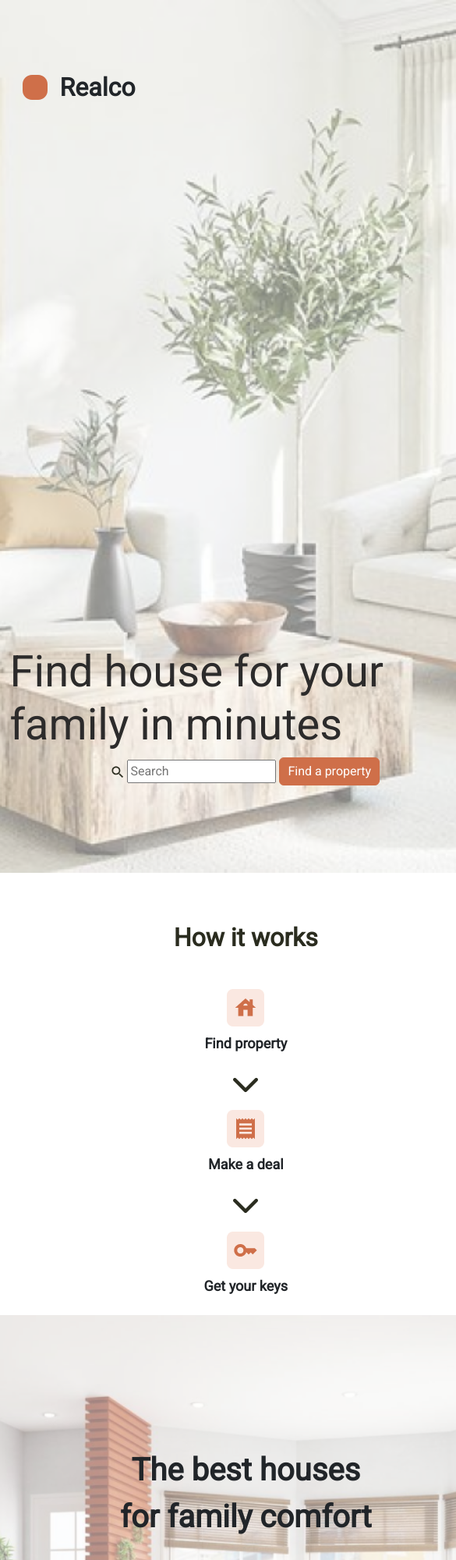
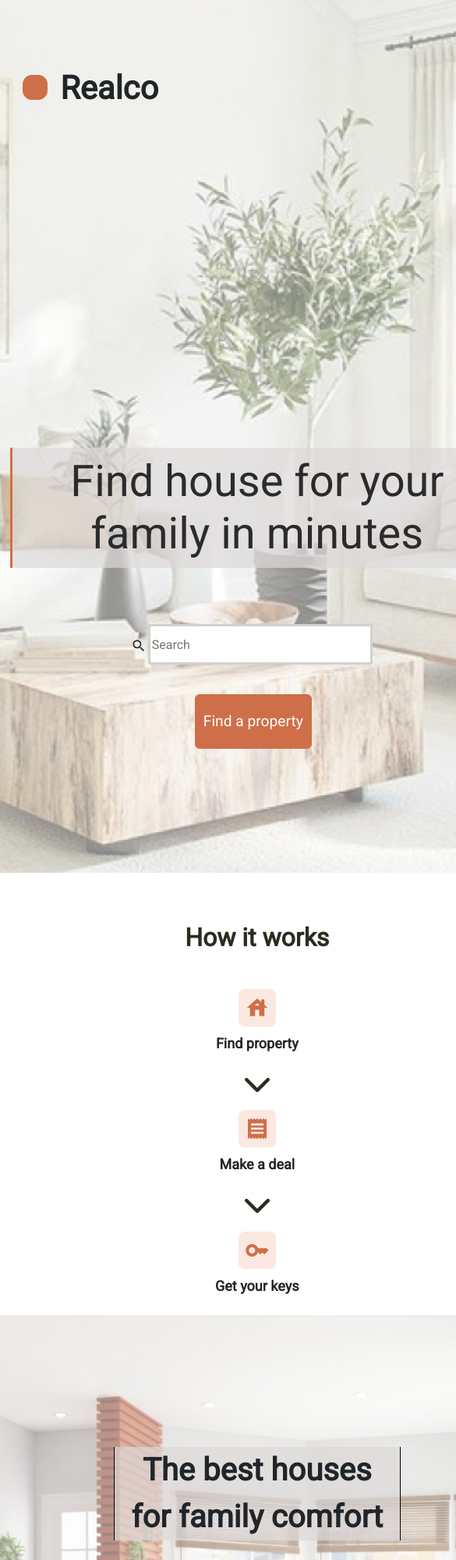
Before and after one commit to Helen1553/fe91_project1_group2, a plain HTML site: page index.html in a window 390 px wide. Shown: the top 2000 px of the page at 78% size, 585 px wide, since content can reach past the window. Drawn offline with nearby package versions, Linux system fonts and the light colour scheme; files whose address does not match are found by name.

Commit message:
Добавлен фон для заголовков + добавлено расположение кнопок header в столбик, а не в строку  в адаптиве на mobile

```diff
--- a/assets/styles/style.css
+++ b/assets/styles/style.css
@@ -1140,7 +1140,6 @@
                 grid-area: 2/3/3/4;
             }
 
-            /*вставить бургер меню!! в grid-area: 2/4/3/5;*/
             .burger-menu {
                 display: flex;
                 flex-direction: column;
@@ -1149,7 +1148,7 @@
                 height: 30px;
                 cursor: pointer;
                 position: absolute;
-                top: 10px;
+                top: 27px;
                 right: 20px; /* Перемещаем бургер-меню на правую сторону */
             }
 
@@ -1164,12 +1163,14 @@
                 position: absolute;
                 top: 50px;
                 right: 0;
+
                 background-color: white;
                 flex-direction: column;
-                width: 100%;
-                height: 100%;
+                width: fit-content;
+                height: fit-content;
                 text-align: right;
                 gap: 1rem;
+                border-radius: 5%;
             }
 
             #menu-toggle:checked ~ .nav_links {
@@ -1210,7 +1211,7 @@
                         .form_dream-place {
                             display: flex;
                             flex-direction: column;
-                            align-items: center;
+                            align-items: start;
                             margin-top: 3rem;
 
                             width: 20rem;
@@ -1225,6 +1226,10 @@
                                     height: 80%;
                                 }
                             }
+                        }
+
+                        .find-property{
+                            margin-left: 17px;
                         }
                     }
                     .grid-item-block1-stars-down {
@@ -1532,7 +1537,7 @@
                         width: 2rem;
                         height: 2rem;
 
-                        margin-top: 5.8rem;
+                        margin-top: 6.1rem;
                     }
 
                     .burger-menu .line {
@@ -1550,12 +1555,13 @@
 
                         position: absolute;
                         top: 50px;
-                        width: 40%;
+                        right: 0;
+                        width: fit-content;
                         gap: 2rem;
                         height: fit-content;
 
                         background-color: #fff;
-                        border-radius: 10%;
+                        border-radius: 5%;
                         color: #000000;
                     }
 
@@ -1583,31 +1589,61 @@
                         grid-area: 3/2/4/5;
                         display: flex;
                         justify-content: center;
-                        align-content: end;
+                        align-content: center;
                         flex-wrap: wrap;
+                        gap: 4rem;
 
                         .main-block1_text-title {
                             font-size: 3.5rem;
                             font-weight: 500;
                             line-height: 4.2rem;
+                            text-align: center;
+                            padding: 10px;
 
                             color: #2c2b2b;
-                        }
-                        .search-form {
-                            position: relative;
-                            display: inline-block;
-                        }
-
+
+                            background: rgba(220, 216, 216, 0.69);
+                            border-left: 3px solid #cf6f49;
+                            border-right: 3px solid #cf6f49;
+                        }
+
+                        .form_dream-place{
+                            display: flex;
+                            flex-direction: column;
+                            gap: 2rem;
+
+                            width: 20rem;
+                            height: 12rem;
+
+                            .search-form {
+                                width: 100%;
+                                height: 30%;
+
+                                input{
+                                    width: 90%;
+                                    height: 90%;
+
+                                    border: solid #d1d2cb;
+                                    border-radius: 2%;
+                                }
+                            }
+                        }
                         .find-property {
+                            width: 150px;
+                            height: 70px;
+                            margin-left: 5rem;
+
                             background-color: #cf6f49;
                             color: white;
-                            border: 0.0625rem solid #cf6f49;
-                            padding: 0.3125rem 0.625rem;
-                            border-radius: 0.375rem;
-                        }
-
-                        .search-f {
-                            padding-left: 1.5rem;
+                            border: 1px solid #cf6f49;
+
+                            border-radius: 6px;
+                            font-size: larger;
+                        }
+
+                        .find-property:hover {
+                            background-color: rgba(220, 216, 216, 0.69);
+                            border: 2px solid #cf6f49;
                         }
                     }
                 }
@@ -1707,10 +1743,18 @@
                                 }
 
                                 .grid-item_main-block2-The-best-title2 {
-                                    display: inline-flex;
+                                    display: flex;
+                                    justify-content: center;
                                     text-align: center;
+
+                                    width: 23rem;
+
                                     font-size: 2.5rem;
                                     font-weight: bold;
+
+                                    background: rgba(220, 216, 216, 0.69);
+                                    border-left: 1px solid #000000;
+                                    border-right: 1px solid #000000;
                                 }
 
                                 .grid-item_main-block2-The-best-desc {
@@ -1764,10 +1808,18 @@
                                 }
 
                                 .grid-item_main-block2-Fast-forward-process-title {
-                                    display: inline-flex;
+                                    display: flex;
                                     text-align: center;
+
+                                    width: 23rem;
+                                    margin-top: 4rem;
+
                                     font-size: 2.5rem;
                                     font-weight: bold;
+
+                                    background: rgba(220, 216, 216, 0.69);
+                                    border-left: 1px solid #000000;
+                                    border-right: 1px solid #000000;
                                 }
 
                                 .grid-item_main-block2-Fast-forward-process-desc {
@@ -1947,7 +1999,7 @@
             }
             .logo {
                 .logo_text {
-                    font-size: 2rem;
+                    font-size: 2.6rem;
 
                     padding-top: 0.6rem;
                 }
--- a/index.html
+++ b/index.html
@@ -82,7 +82,7 @@
                         <h2 class="main-block1_text-title">
                             Find house for your family in minutes
                         </h2>
-                        <form>
+                        <form  class="form_dream-place">
                             <div class="search-form" id="Search">
                                 <svg
                                     width="16"
```
